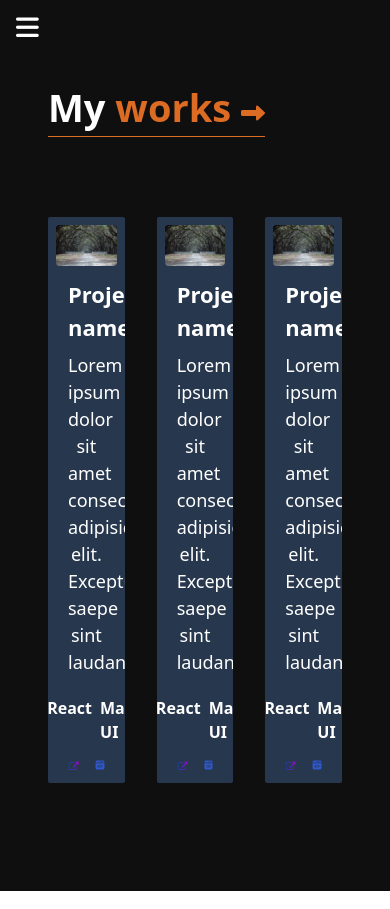
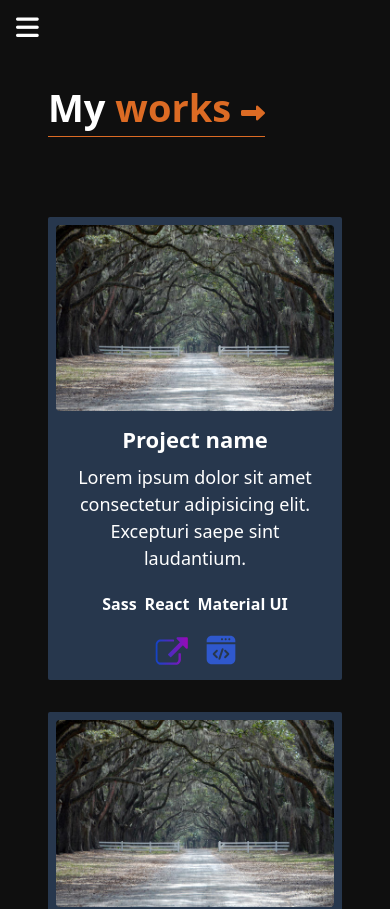
Before and after one commit to developerabrorbek/portfolio, a React (Vite) app: page /portfolio in a window 390 px wide. Shown: the top 909 px of the page. Built offline with nearby package versions, Linux system fonts and the light colour scheme.

Commit message:
portfolio page responsive end

```diff
--- a/src/pages/Portfolio.jsx
+++ b/src/pages/Portfolio.jsx
@@ -34,11 +34,11 @@ const Portfolio = () => {
           works <i className="fa-solid fa-right-long text-[24px]"></i>
         </span>
       </h1>
-      <ul className="grid grid-cols-3 gap-8">
+      <ul className="grid items-center justify-center md:grid-cols-2 xl:grid-cols-3 gap-8">
         <li
           onMouseOver={() => handleHover("card-1")}
           onMouseLeave={() => handleAfterHover("card-1")}
-          className="card card-1 p-1  rounded-sm overflow-hidden bg-[#27374D] transition-all"
+          className="card card-1 p-1  rounded-sm overflow-hidden bg-[#27374D] transition-all  max-w-[420px]"
         >
           <div className="card-image  overflow-hidden">
             <img
@@ -81,7 +81,7 @@ const Portfolio = () => {
         <li
           onMouseOver={() => handleHover("card-2")}
           onMouseLeave={() => handleAfterHover("card-2")}
-          className="card card-2 p-1  rounded-sm overflow-hidden bg-[#27374D] transition-all"
+          className="card card-2 p-1  rounded-sm overflow-hidden bg-[#27374D] transition-all max-w-[420px]"
         >
           <div className="card-image  overflow-hidden">
             <img
@@ -124,7 +124,7 @@ const Portfolio = () => {
         <li
           onMouseOver={() => handleHover("card-3")}
           onMouseLeave={() => handleAfterHover("card-3")}
-          className="card card-3 p-1  rounded-sm overflow-hidden bg-[#27374D] transition-all"
+          className="card card-3 p-1  rounded-sm overflow-hidden bg-[#27374D] transition-all  max-w-[420px]"
         >
           <div className="card-image  overflow-hidden">
             <img
```
